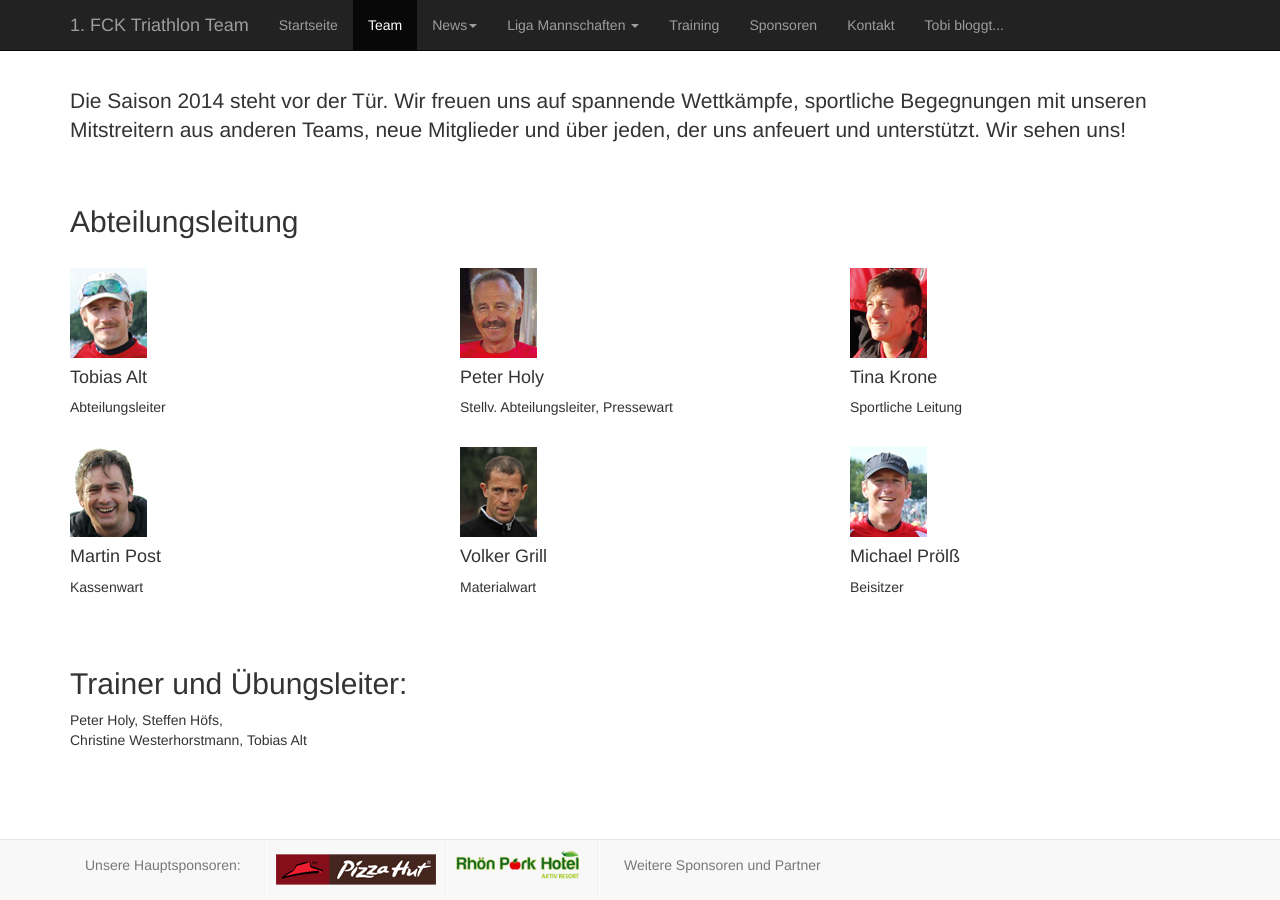
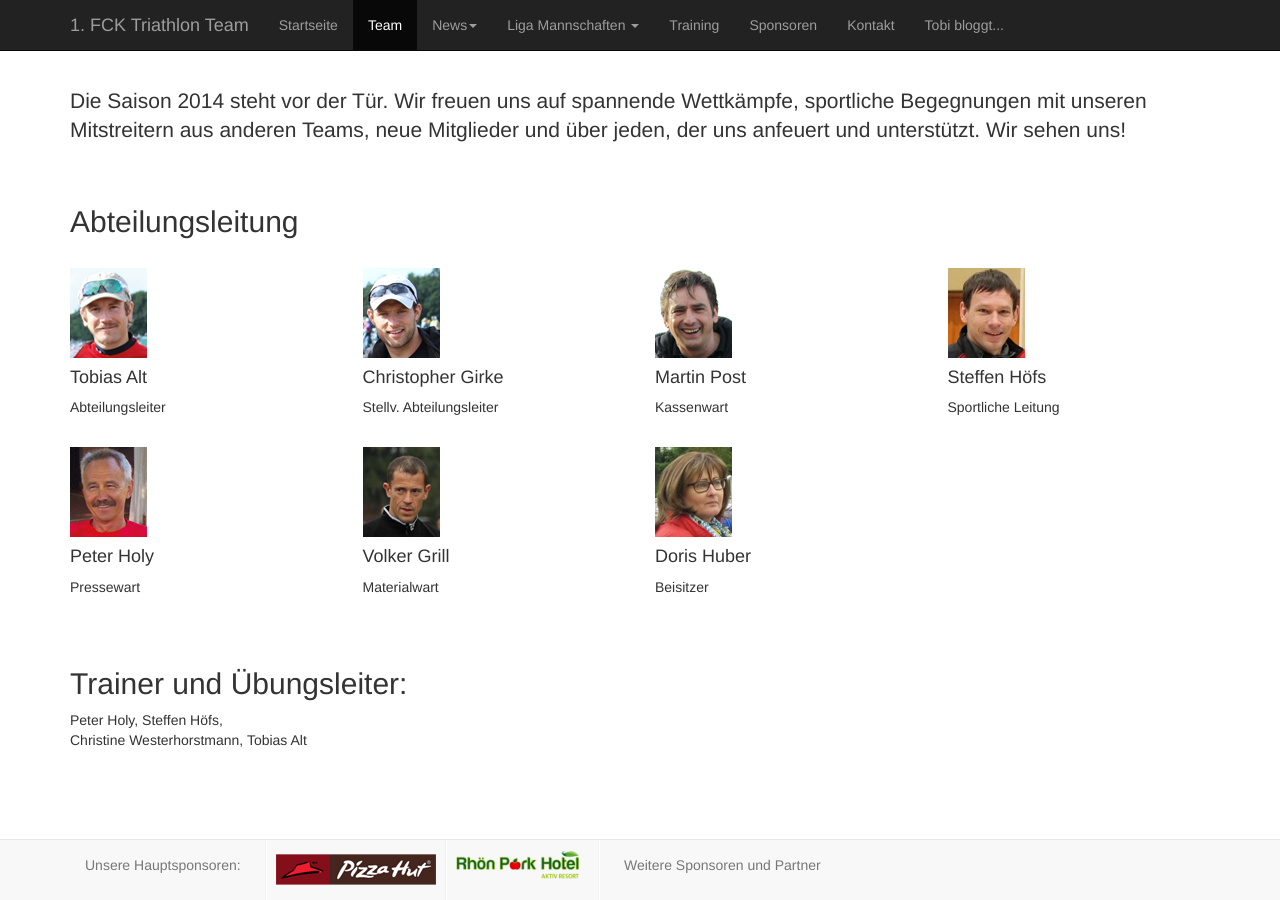
Before and after one commit to FCK-Triathlon-Team/fck-triathlon-team.github.io, a Jekyll site: the page built from team.html, in a window 1280 px wide and 900 px high, scrolled down 666 px. Built offline with Jekyll 4.4.1, drawn with Linux system fonts in a browser that asks for light colours; nearby versions of some CDN libraries; Markdown is read by kramdown in place of the engine named in the settings.

Commit message:
Neue Abteilungsleitung

```diff
--- a/team.html
+++ b/team.html
@@ -45,7 +45,7 @@ title: 1.FC Kaiserslautern Triathlon Team
 	<br>
 
 	<div class="row">
-		<div class="col-lg-4">
+		<div class="col-lg-3">
 
 			<img src="images/abteilungsleiter.jpg">
 			<h4>Tobias Alt</h4>
@@ -53,52 +53,60 @@ title: 1.FC Kaiserslautern Triathlon Team
 				Abteilungsleiter
 			</p>
 			<br>
-		</div><!-- /.col-lg-4 -->
-		<div class="col-lg-4">
+		</div><!-- /.col-lg-3 -->
+		<div class="col-lg-3">
 			<img src="images/stv-abteilungsleiter.jpg">
-			<h4>Peter Holy</h4>
+			<h4>Christopher Girke</h4>
 			<p>
-				Stellv. Abteilungsleiter, Pressewart
+				Stellv. Abteilungsleiter
 			</p>
 			<br>
-		</div><!-- /.col-lg-4 -->
-		<div class="col-lg-4">
-			<img src="images/sportl-leitung.jpg">
-			<h4>Tina Krone</h4>
-			<p>
-				Sportliche Leitung
-			</p>
-		</div><!-- /.col-lg-4 -->
-		<br>
-	</div><!-- /.row -->
-
-	<div class="row">
-		<div class="col-lg-4">
+		</div><!-- /.col-lg-3 -->
+		<div class="col-lg-3">
 			<img src="images/kassenwart.jpg">
 			<h4>Martin Post</h4>
 			<p>
 				Kassenwart
 			</p>
 			<br>
-		</div><!-- /.col-lg-4 -->
-		<div class="col-lg-4">
+		</div><!-- /.col-lg-3 -->
+		<div class="col-lg-3">
+			<img src="images/sportl-leitung.jpg">
+			<h4>Steffen Höfs</h4>
+			<p>
+				Sportliche Leitung
+			</p>
+		</div><!-- /.col-lg-3 -->
+		<br>
+	</div><!-- /.row -->
+	<div class="row">
+		<div class="col-lg-3">
+			<img src="images/pressewart.jpg">
+			<h4>Peter Holy</h4>
+			<p>
+				Pressewart
+			</p>
+			<br>
+		</div><!-- /.col-lg-3 -->
+		<div class="col-lg-3">
 			<img src="images/materialwart.jpg">
 			<h4>Volker Grill</h4>
 			<p>
 				Materialwart
 			</p>
 			<br>
-		</div><!-- /.col-lg-4 -->
+		</div><!-- /.col-lg-3 -->
 
-		<div class="col-lg-4">
+		<div class="col-lg-3">
 			<img src="images/beisitzer.jpg">
-			<h4>Michael Prölß</h4>
+			<h4>Doris Huber</h4>
 			<p>
 				Beisitzer
 			</p>
 
 			<br>
-		</div><!-- /.col-lg-4 -->
+		</div><!-- /.col-lg-3 -->
+
 	</div><!-- /.row -->
 
 	<br>
```
Also changed, not shown: images/beisitzer.jpg, images/pressewart.jpg (added), images/sportl-leitung.jpg, images/stv-abteilungsleiter.jpg.
